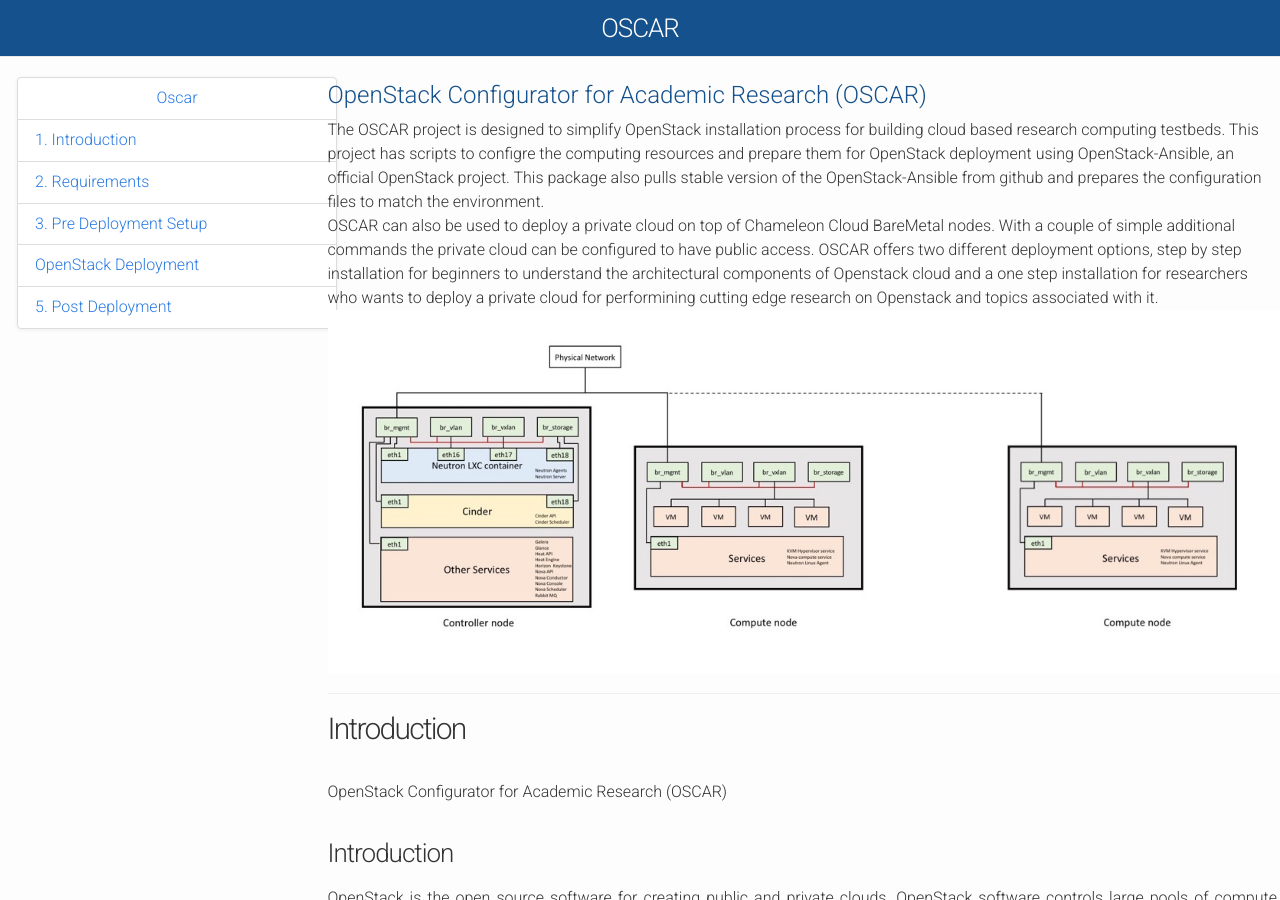
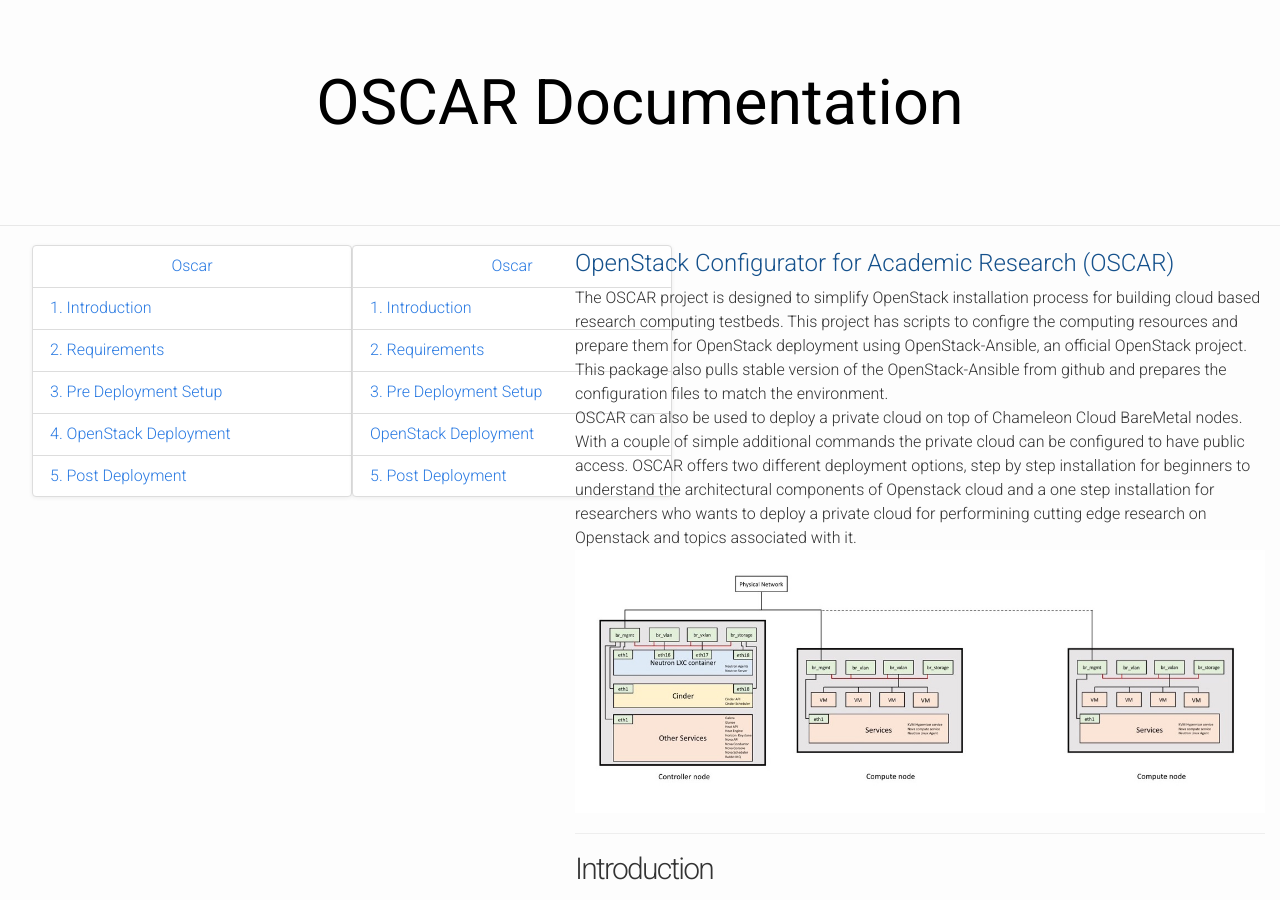
Before and after one commit to cloudandbigdatalab/OSCAR, a Jekyll site: the page built from index.html, in a window 1280 px wide and 900 px high. Built offline with Jekyll 4.4.1, drawn with Linux system fonts in a browser that asks for light colours; nearby versions of some CDN libraries; Markdown is read by kramdown in place of the engine named in the settings.

Commit message:
Fixed header and added selection content for new pages.

```diff
--- a/_includes/header.html
+++ b/_includes/header.html
@@ -1,7 +1,24 @@
-<header class="site-header">
+<header>
 
-  <div class="wrap title-wrap">
-    <a class="site-title" href="{{ site.baseurl }}/">{{ site.title }}</a>
+  <div class="jumbotron jumbopic" style="color:black;">
+  <div class="container-fluid text-center">
+    <div class="row">
+      <div class="col-lg-8 col-lg-offset-2">
+        <h1> {{ page.title }} </h1>
+      </div>
+    </div>
+    </div>
+  </div>
+    <div class="col-sm-3 col-lg-3" id="myScrollspy" style="padding-left:2em;">
+      <ul class="nav nav-tabs nav-stacked" data-offset-top="350" data-spy="affix" style="width:320px;">
+          <li class="active" style="text-align:center;"><a href="{{site.baseurl}}/">Oscar</a></li>
+          <li><a href="{{site.baseurl}}/introduction">1. Introduction</a></li>
+          <li><a href="{{site.baseurl}}/requirements">2. Requirements</a></li>
+          <li><a href="{{site.baseurl}}/pre-deployment">3. Pre Deployment Setup</a></li>
+          <li><a href="{{site.baseurl}}/openstack-deployment">4. OpenStack Deployment</a></li>
+          <li><a href="{{site.baseurl}}/post-deployment">5. Post Deployment</a></li>
+
   </div>
 
 </header>
+<div class="col-sm-9 col-lg-9" style="max-width:1120px;">
```
